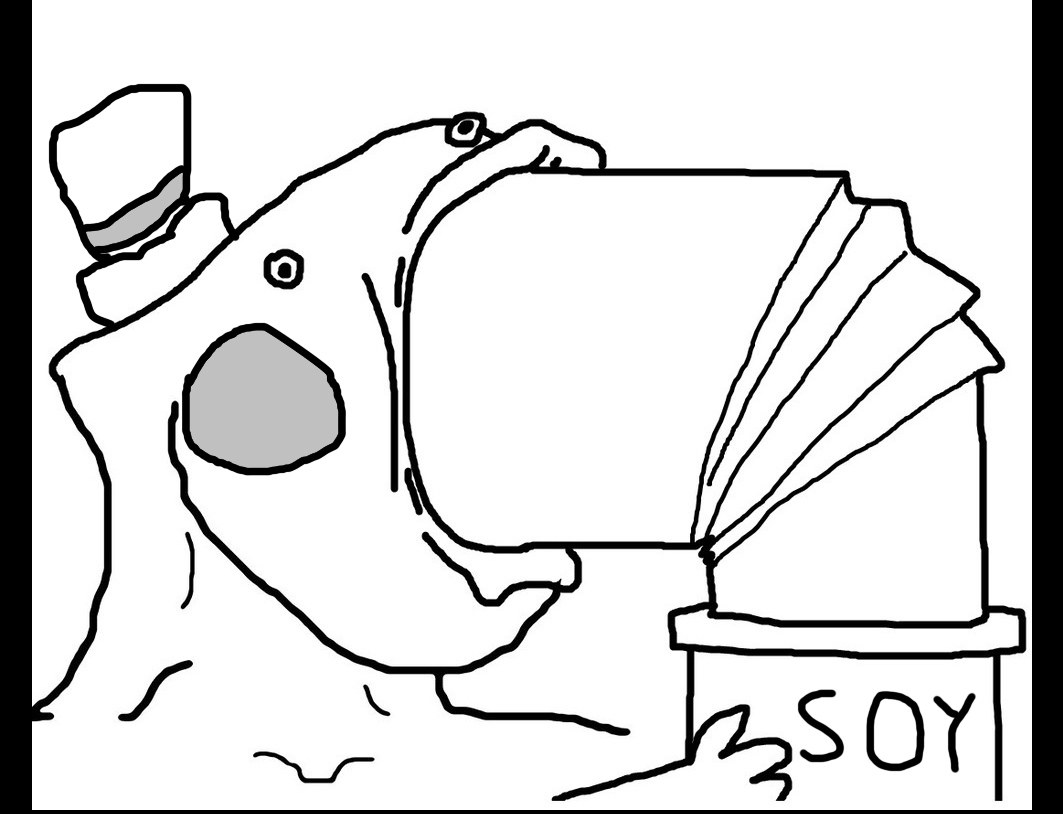
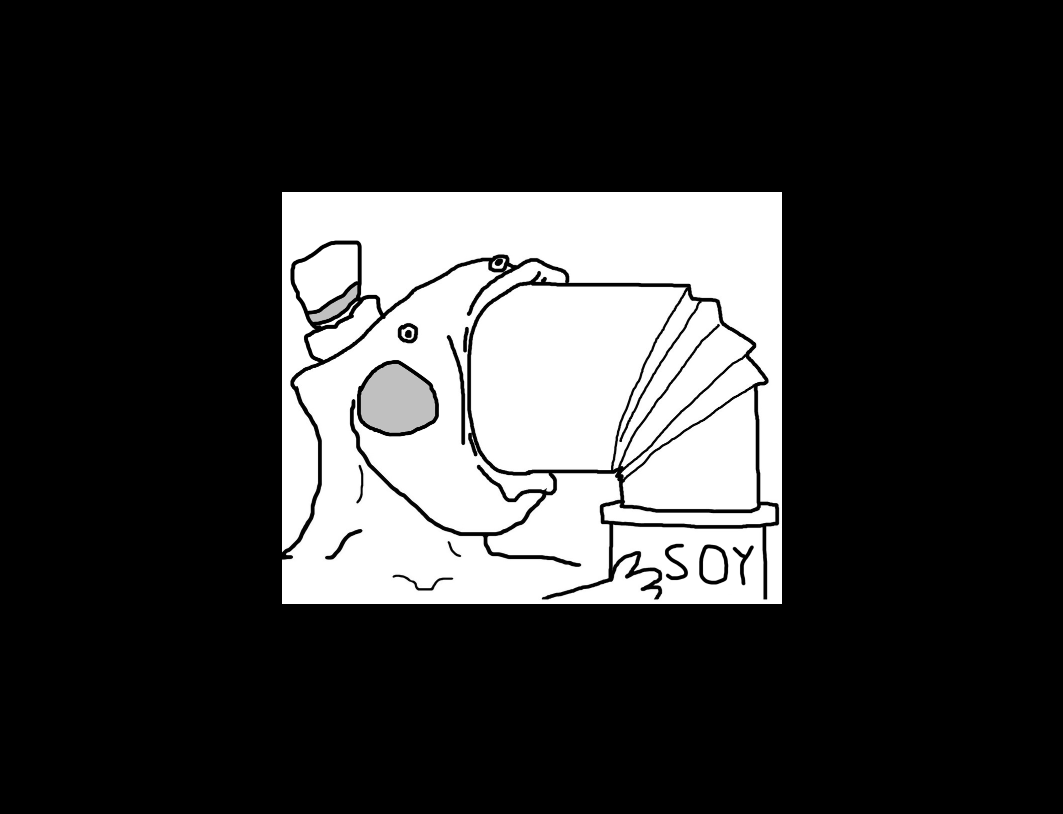
Before and after one commit to AKGamerTech/newzyro.soy, a plain HTML site: page index.html in a window 1280 px wide. Shown: the whole page, without its empty margins (108-1171 px from the left). Drawn offline with Linux system fonts and the light colour scheme.

Commit message:
Size update

```diff
--- a/index.html
+++ b/index.html
@@ -23,7 +23,7 @@
             text-align: center;
         }
         img {
-            max-width: 100%;
+            max-width: 50%;
             height: auto;
         }
         h1 {
```
